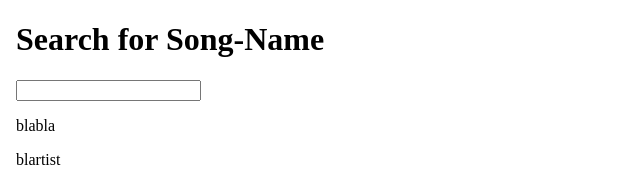
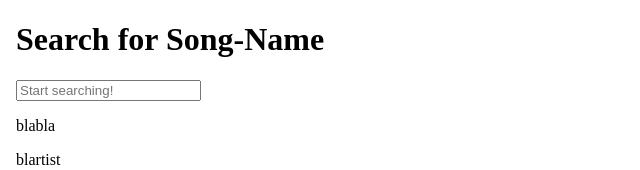
Before and after one commit to anticitizn/starstream, a Vue app in the folder frontend/: page / in a window 1280 px wide. Shown: the top 170 px of the page, without its empty margins (0-640 px from the left). Built offline with nearby package versions, Linux system fonts and the light colour scheme.

Commit message:
Fix bugs in search backend

```diff
--- a/frontend/src/components/search.vue
+++ b/frontend/src/components/search.vue
@@ -2,7 +2,7 @@
   <div class="search">
     <h1>Search for Song-Name</h1>
     <form v-on:submit.prevent="searchForFileName()">
-      <input type="text" v-model="searchValue" @change="searching( $event )"/>
+      <input type="text" placeholder="Start searching!" v-model="searchValue"/>
     </form>
   </div>
   <SongCard v-for="(item, index) in songs" :song="item.value" :key="item.id"/>
@@ -12,20 +12,23 @@
 import { ref } from 'vue'
 import data from '../assets/testsong.js'
 import SongCard from "./songcard.vue";
+import axios from "axios";
 
   export default {
     name: "Search",
     components: { SongCard },
-    setup() {
+    data() {
         const testsong = ref(data)
-        const songs = [testsong, testsong]
+        let songs = [testsong, testsong]
         return {
-           songs
+           songs,
+           searchValue: ""
         }
     },
     methods: {
         searchForFileName() {
-            this.axios.get("http://backend-starstream.localhost:8000/download/").then(response => (this.searchingName = response.data));
+            let request = { value: this.searchValue}
+            axios.post("http://backend-starstream.localhost:8000/search/", request).then(response => (songs = response.data))
             // this needs to be a POST request
             // the body must be a JSON with a single key-value pair - { "value": "britney spears" }
             // the response to the request is a JSON containing a list with all matching song IDs
```
Also changed, not shown: 1 other file (tests, documents, lock files or other folders).
